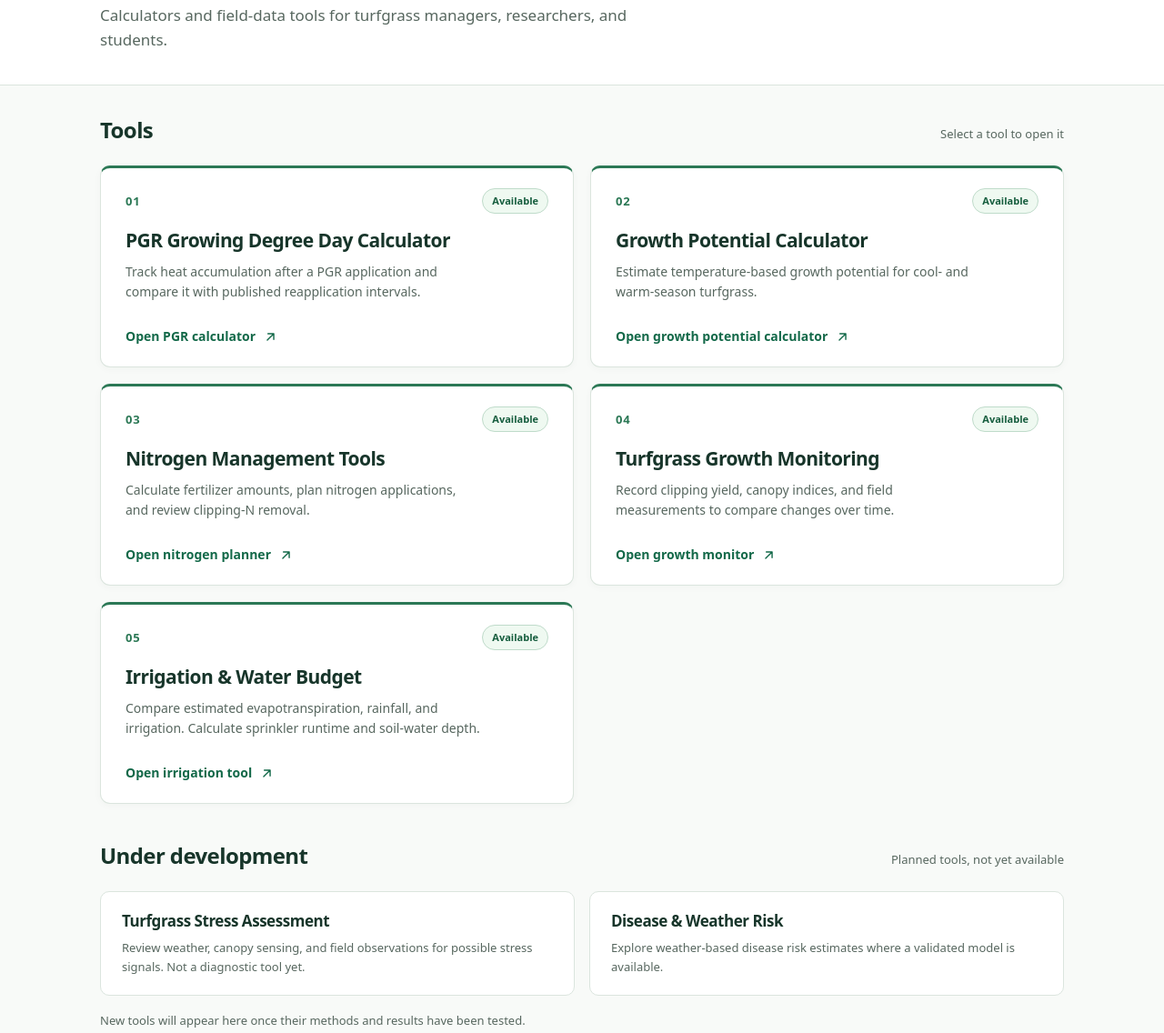
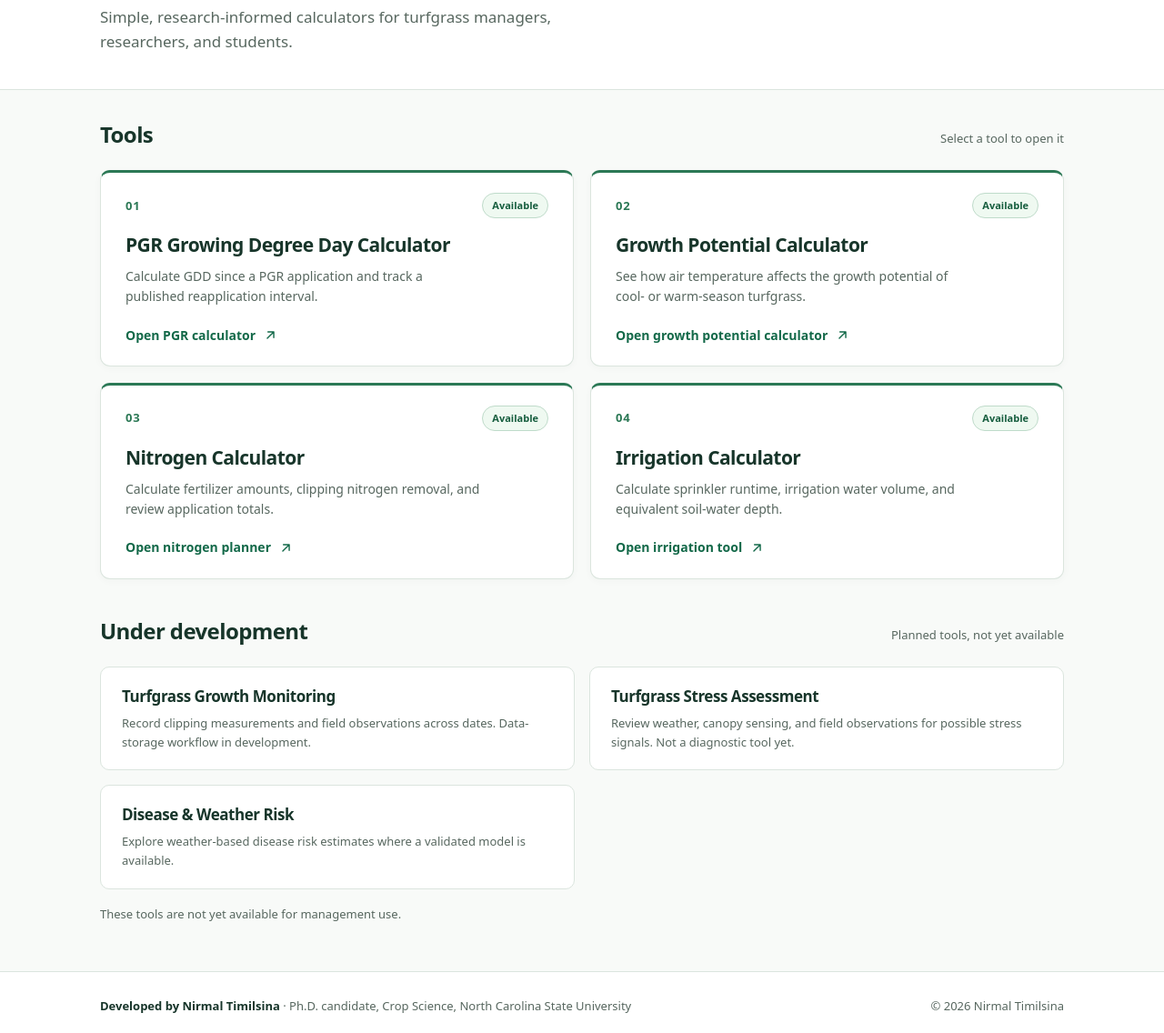
Before and after one commit to nirmaltimilsina/turfgrasstools, a plain HTML site: page index.html in a window 1280 px wide. Shown: the part 222-1358 px from the top of the page at 91% size. Drawn offline with Linux system fonts and the light colour scheme.

Commit message:
delete old files and add new files

```diff
--- a/config.js
+++ b/config.js
@@ -1,11 +1,8 @@
-
- // Public calculator hosted separately from this informational website.
- // Update an app URL here only after that Streamlit deployment works publicly.
- // Empty strings mean the tool appears as "In development" on the homepage.
+// Public Streamlit applications. Keep application source in separate private repositories.
+// These links may be changed without editing the page design.
 window.TURFGRASS_TOOL_URLS = {
   pgr: "https://turf-pgr-gdd.streamlit.app/",
   gp: "https://turf-growth-potential.streamlit.app/",
   nitrogen: "https://turf-nitrogen-planner.streamlit.app/",
-   monitor: "https://turf-growth-monitor.streamlit.app/",
   irrigation: "https://turf-irrigation.streamlit.app/"
 };
--- a/index.html
+++ b/index.html
@@ -37,7 +37,7 @@
     nav a { color: #eaf3ed; text-decoration: none; font-size: 13px; font-weight: 600; }
     nav a:hover { color: white; text-decoration: underline; }
 
-    .intro { padding: 45px 0 36px; background: white; border-bottom: 1px solid var(--line); }
+    .intro { padding: 47px 0 39px; background: white; border-bottom: 1px solid var(--line); }
     .eyebrow { margin: 0 0 11px; color: #287650; font-size: 12px; font-weight: 750; letter-spacing: .10em; text-transform: uppercase; }
     h1, h2, h3, p { margin-top: 0; }
     h1 { font-size: clamp(35px, 5vw, 52px); line-height: 1.15; letter-spacing: -.045em; margin-bottom: 14px; }
@@ -48,7 +48,7 @@
     h2 { font-size: 24px; line-height: 1.25; letter-spacing: -.025em; margin: 0; }
     .section-heading p { color: var(--muted); font-size: 13px; margin: 0; }
     .tool-grid { display: grid; grid-template-columns: repeat(2, minmax(0, 1fr)); gap: 18px; }
-    .tool-card { display: flex; flex-direction: column; min-height: 222px; padding: 24px 27px 22px; background: var(--surface); border: 1px solid var(--line); border-radius: 11px; box-shadow: 0 2px 8px #0f382608; }
+    .tool-card { display: flex; flex-direction: column; min-height: 192px; padding: 24px 27px 22px; background: var(--surface); border: 1px solid var(--line); border-radius: 11px; box-shadow: 0 2px 8px #0f382608; }
     .tool-card:has(.tool-link:not([hidden])) { border-top: 3px solid #2b7855; padding-top: 22px; }
     .card-top { display: flex; align-items: center; justify-content: space-between; gap: 14px; margin-bottom: 15px; }
     .number { font-weight: 800; color: #2b7855; font-size: 13px; letter-spacing: .06em; }
@@ -108,7 +108,7 @@
       <div class="wrap">
         <p class="eyebrow">Turfgrass management and research</p>
         <h1 id="site-title">Turfgrass Tools</h1>
-        <p>Calculators and field-data tools for turfgrass managers, researchers, and students.</p>
+        <p>Simple, research-informed calculators for turfgrass managers, researchers, and students.</p>
       </div>
     </section>
 
@@ -119,35 +119,28 @@
           <article class="tool-card">
             <div class="card-top"><span class="number">01</span><span class="status" id="pgr-status">Available</span></div>
             <h3>PGR Growing Degree Day Calculator</h3>
-            <p>Track heat accumulation after a PGR application and compare it with published reapplication intervals.</p>
+            <p>Calculate GDD since a PGR application and track a published reapplication interval.</p>
             <a id="pgr-link" class="tool-link" href="https://turf-pgr-gdd.streamlit.app/" target="_blank" rel="noopener noreferrer">Open PGR calculator <svg viewBox="0 0 24 24" fill="none" stroke="currentColor" stroke-width="2" stroke-linecap="round" stroke-linejoin="round" aria-hidden="true"><path d="M7 17 17 7M8 7h9v9"/></svg></a>
           </article>
 
           <article class="tool-card">
             <div class="card-top"><span class="number">02</span><span class="status planned" id="gp-status">In development</span></div>
             <h3>Growth Potential Calculator</h3>
-            <p>Estimate temperature-based growth potential for cool- and warm-season turfgrass.</p>
+            <p>See how air temperature affects the growth potential of cool- or warm-season turfgrass.</p>
             <a id="gp-link" class="tool-link" hidden target="_blank" rel="noopener noreferrer">Open growth potential calculator <svg viewBox="0 0 24 24" fill="none" stroke="currentColor" stroke-width="2" stroke-linecap="round" stroke-linejoin="round" aria-hidden="true"><path d="M7 17 17 7M8 7h9v9"/></svg></a>
           </article>
 
           <article class="tool-card">
             <div class="card-top"><span class="number">03</span><span class="status planned" id="nitrogen-status">In development</span></div>
-            <h3>Nitrogen Management Tools</h3>
-            <p>Calculate fertilizer amounts, plan nitrogen applications, and review clipping-N removal.</p>
+            <h3>Nitrogen Calculator</h3>
+            <p>Calculate fertilizer amounts, clipping nitrogen removal, and review application totals.</p>
             <a id="nitrogen-link" class="tool-link" hidden target="_blank" rel="noopener noreferrer">Open nitrogen planner <svg viewBox="0 0 24 24" fill="none" stroke="currentColor" stroke-width="2" stroke-linecap="round" stroke-linejoin="round" aria-hidden="true"><path d="M7 17 17 7M8 7h9v9"/></svg></a>
           </article>
 
           <article class="tool-card">
-            <div class="card-top"><span class="number">04</span><span class="status planned" id="monitor-status">In development</span></div>
-            <h3>Turfgrass Growth Monitoring</h3>
-            <p>Record clipping yield, canopy indices, and field measurements to compare changes over time.</p>
-            <a id="monitor-link" class="tool-link" hidden target="_blank" rel="noopener noreferrer">Open growth monitor <svg viewBox="0 0 24 24" fill="none" stroke="currentColor" stroke-width="2" stroke-linecap="round" stroke-linejoin="round" aria-hidden="true"><path d="M7 17 17 7M8 7h9v9"/></svg></a>
-          </article>
-
-          <article class="tool-card">
-            <div class="card-top"><span class="number">05</span><span class="status planned" id="irrigation-status">In development</span></div>
-            <h3>Irrigation &amp; Water Budget</h3>
-            <p>Compare estimated evapotranspiration, rainfall, and irrigation. Calculate sprinkler runtime and soil-water depth.</p>
+            <div class="card-top"><span class="number">04</span><span class="status planned" id="irrigation-status">In development</span></div>
+            <h3>Irrigation Calculator</h3>
+            <p>Calculate sprinkler runtime, irrigation water volume, and equivalent soil-water depth.</p>
             <a id="irrigation-link" class="tool-link" hidden target="_blank" rel="noopener noreferrer">Open irrigation tool <svg viewBox="0 0 24 24" fill="none" stroke="currentColor" stroke-width="2" stroke-linecap="round" stroke-linejoin="round" aria-hidden="true"><path d="M7 17 17 7M8 7h9v9"/></svg></a>
           </article>
         </div>
@@ -157,10 +150,11 @@
       <div class="wrap">
         <div class="section-heading"><h2 id="upcoming-title">Under development</h2><p>Planned tools, not yet available</p></div>
         <div class="upcoming-grid">
+          <article class="upcoming-card"><h3>Turfgrass Growth Monitoring</h3><p>Record clipping measurements and field observations across dates. Data-storage workflow in development.</p></article>
           <article class="upcoming-card"><h3>Turfgrass Stress Assessment</h3><p>Review weather, canopy sensing, and field observations for possible stress signals. Not a diagnostic tool yet.</p></article>
           <article class="upcoming-card"><h3>Disease &amp; Weather Risk</h3><p>Explore weather-based disease risk estimates where a validated model is available.</p></article>
         </div>
-        <p class="upcoming-note">New tools will appear here once their methods and results have been tested.</p>
+        <p class="upcoming-note">These tools are not yet available for management use.</p>
       </div>
     </section>
   </main>
@@ -175,7 +169,7 @@
   <script>
     document.getElementById("year").textContent = new Date().getFullYear();
     const urls = window.TURFGRASS_TOOL_URLS || {};
-    for (const key of ["pgr", "gp", "nitrogen", "monitor", "irrigation"]) {
+    for (const key of ["pgr", "gp", "nitrogen", "irrigation"]) {
       const url = String(urls[key] || "").trim();
       const link = document.getElementById(`${key}-link`);
       const status = document.getElementById(`${key}-status`);
```
Also changed, not shown: 1 other file. Lines whose indentation alone changed are shown as unchanged.
